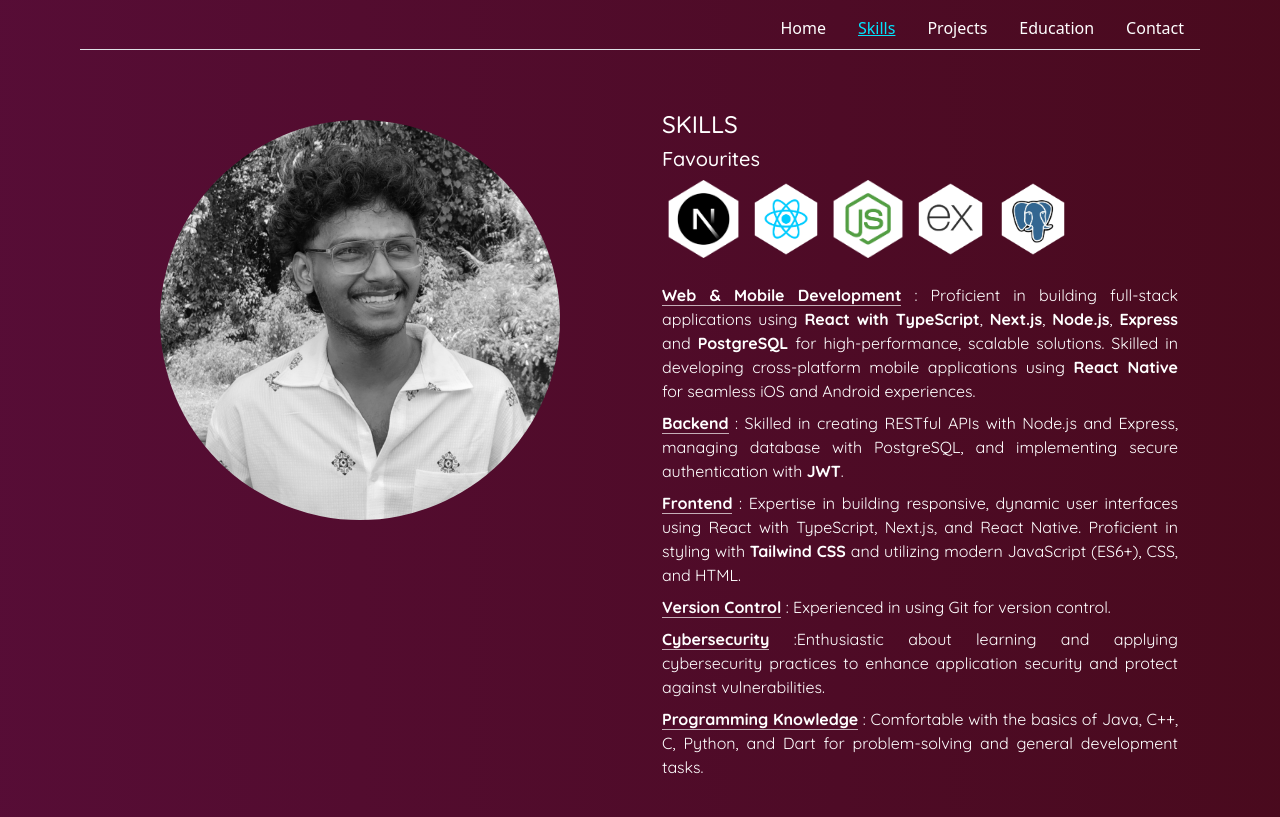
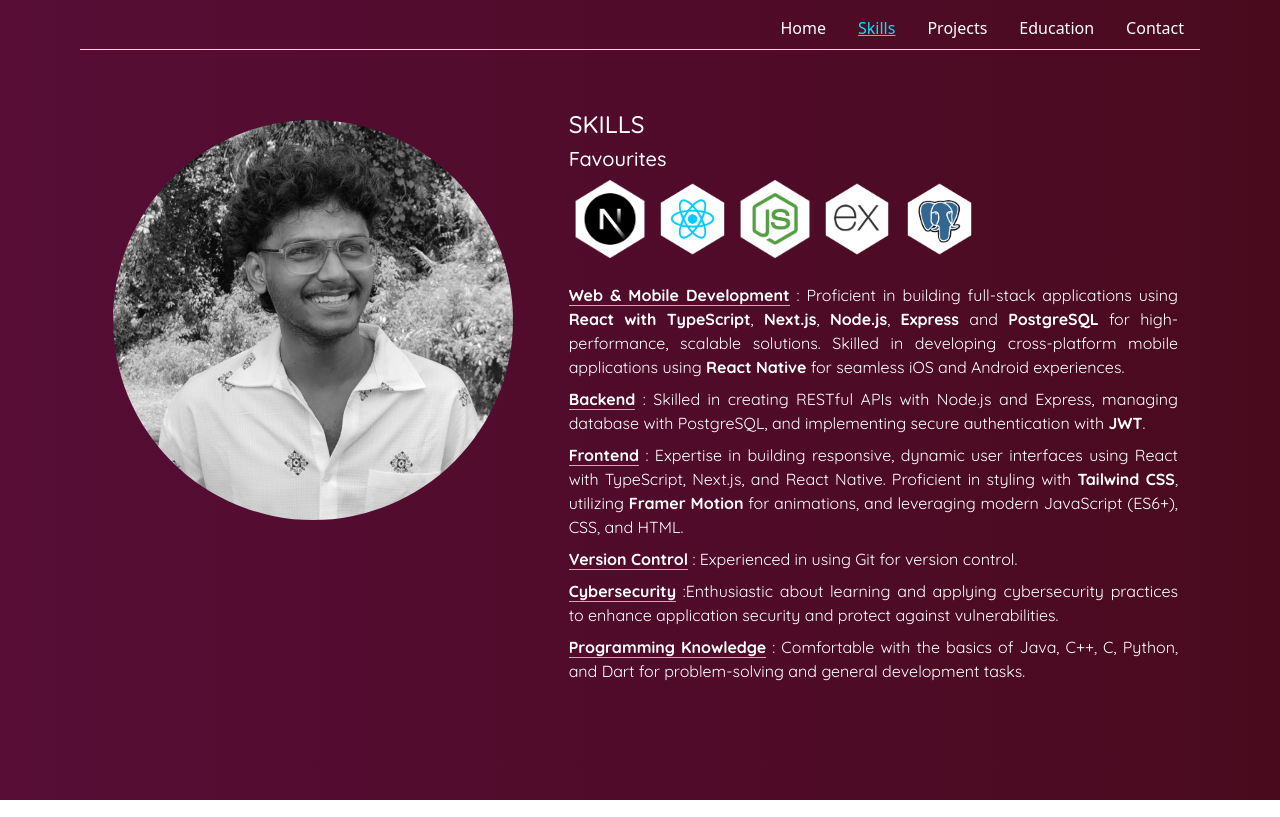
Before and after one commit to aravindvjn/profile, a React (Create React App) app: page / in a window 1280 px wide. Both pictures are taken after a click on the element "Skills". Built offline with nearby package versions, Linux system fonts and the light colour scheme.

Commit message:
feat: Framer motion

```diff
--- a/package.json
+++ b/package.json
@@ -8,6 +8,7 @@
     "@testing-library/react": "^13.4.0",
     "@testing-library/user-event": "^13.5.0",
     "bootstrap": "^5.3.3",
+    "framer-motion": "^12.0.5",
     "react": "^18.3.1",
     "react-dom": "^18.3.1",
     "react-scripts": "5.0.1",
--- a/src/component/Body.jsx
+++ b/src/component/Body.jsx
@@ -7,7 +7,7 @@ import Projects from './Projects'
 
 const Body = (props) => {
   return (
-    <div className='col-md-6 body-class'>
+    <div className='col-lg-7 body-class'>
       {props.renderPage === '1' && <Home />}
       {props.renderPage === '4' && <Education />}
       {props.renderPage === '5' && <Contact />}
--- a/src/component/Contact.jsx
+++ b/src/component/Contact.jsx
@@ -4,9 +4,11 @@ import gmailClr from "./assests/gmailClr.png";
 import whatsapp from "./assests/whatsapp.png";
 import linkedinClr from "./assests/linkedinClr.png";
 import instagram from "./assests/instagram.png";
+import Animation from "./Wrapper/Animation";
 
 const Contact = () => {
   return (
+    <Animation>
       <div className="home-content">
         <h4>
           <strong>CONTACT</strong>
@@ -55,6 +57,7 @@ const Contact = () => {
           </a>
         </div>
       </div>
+    </Animation>
   );
 };
 
--- a/src/component/Education.jsx
+++ b/src/component/Education.jsx
@@ -1,7 +1,9 @@
 import React from "react";
+import Animation from "./Wrapper/Animation";
 
 const Education = () => {
   return (
+    <Animation>
       <div className="home-content">
         <h4>
           <strong>EDUCATION</strong>
@@ -27,6 +29,7 @@ const Education = () => {
           Udemy
         </p>
       </div>
+    </Animation>
   );
 };
 
--- a/src/component/Home.jsx
+++ b/src/component/Home.jsx
@@ -3,10 +3,15 @@ import linkedin from "./assests/linkedin.png";
 import mail from "./assests/gmail.png";
 import Footer from "./Footer";
 import { useEffect, useState } from "react";
+import Animation from "./Wrapper/Animation";
 
 const Home = () => {
   const year = new Date().getFullYear() - 2003;
-  const texts = ["Full Stack Web Developer", "Cybersecurity Enthusiast", "React Native Developer"];
+  const texts = [
+    "Full Stack Web Developer",
+    "Cybersecurity Enthusiast",
+    "React Native Developer",
+  ];
   const [currentText, setCurrentText] = useState(texts[0]);
   const [isShocking, setIsShocking] = useState(false);
   let index = 0;
@@ -23,6 +28,7 @@ const Home = () => {
     return () => clearInterval(interval);
   }, []);
   return (
+    <Animation>
       <div className="home-content">
         <h4>
           <strong>Hai, I'm Aravind Vijayan</strong>
@@ -30,19 +36,20 @@ const Home = () => {
         <h5 className={isShocking ? "shock" : ""}>{currentText}</h5>
         <br />
         <p>
-        I am a passionate {year || 22} year old Full-Stack Web Developer skilled
-        in{" "}
+          I am a passionate {year || 22} year old Full-Stack Web Developer
+          skilled in{" "}
           <strong>
             React with TypeScript, Next.js, Node.js, Express.js, PostgreSQL, and
             Tailwind CSS
           </strong>
-        . With a strong foundation in both front-end and back-end technologies,
-        I build responsive, user-friendly web applications from concept to
-        deployment. While my expertise is in web development, I also have
-        experience with <strong>React Native</strong> for cross-platform mobile
-        development. As a <strong>Cybersecurity Enthusiast</strong>, I am also
-        exploring security practices to enhance application safety. My focus is
-        on creating seamless and efficient digital experiences while continually
+          . With a strong foundation in both front-end and back-end
+          technologies, I build responsive, user-friendly web applications from
+          concept to deployment. While my expertise is in web development, I
+          also have experience with <strong>React Native</strong> for
+          cross-platform mobile development. As a{" "}
+          <strong>Cybersecurity Enthusiast</strong>, I am also exploring
+          security practices to enhance application safety. My focus is on
+          creating seamless and efficient digital experiences while continually
           pushing the boundaries of innovation and best practices in web
           development.
         </p>
@@ -66,6 +73,7 @@ const Home = () => {
         </div>
         <Footer />
       </div>
+    </Animation>
   );
 };
 
--- a/src/component/Profile.jsx
+++ b/src/component/Profile.jsx
@@ -6,7 +6,7 @@ import profilePic from "./assests/profile.jpg";
 
 const Profile = () => {
   return (
-    <div className="col-md-6 profile-class">
+    <div className="col-md-5 profile-class">
       <div id="profile-pic">
         <img
           src={image640 || profilePic}
--- a/src/component/Projects.jsx
+++ b/src/component/Projects.jsx
@@ -1,8 +1,11 @@
 import React, { useState } from "react";
 import projects from "../Data/Data";
+import Animation from "./Wrapper/Animation";
+import { motion } from "framer-motion";
 const Projects = () => {
   const [getId, setGetId] = useState();
   return (
+    <Animation>
       <div className="home-content">
         <h4>
           <strong>PROJECTS</strong>
@@ -34,7 +37,15 @@ const Projects = () => {
                   </svg>
                 </div>
                 {index === getId && (
-                <div className="project-desc">
+                  <motion.div
+                    initial={{
+                      opacity: 0,
+                    }}
+                    animate={{
+                      opacity: 1,
+                    }}
+                    className="project-desc"
+                  >
                     <p>{project.content}</p>
                     <a
                       href={project.githubLink}
@@ -44,7 +55,7 @@ const Projects = () => {
                     >
                       Source Code
                     </a>
-                </div>
+                  </motion.div>
                 )}
               </div>
             );
@@ -52,6 +63,7 @@ const Projects = () => {
           {projects.length > 6 && <h6 id="scroll-down">Scroll down</h6>}
         </div>
       </div>
+    </Animation>
   );
 };
 
--- a/src/component/Skills.jsx
+++ b/src/component/Skills.jsx
@@ -4,8 +4,10 @@ import node from "./assests/node.png";
 import express from "./assests/express.png";
 import postgresql from "./assests/postgresql.png";
 import nextjs from "./assests/nextjs.png";
+import Animation from "./Wrapper/Animation";
 const Skills = () => {
   return (
+    <Animation>
       <div className="home-content">
         <h4>
           <span>SKILLS</span>
@@ -23,12 +25,11 @@ const Skills = () => {
           <p>
             <strong>Web & Mobile Development</strong> : Proficient in building
             full-stack applications using <span>React with TypeScript</span>,
-          <span> Next.js</span>,<span> Node.js</span>,{" "}
-          <span>Express</span> and
+            <span> Next.js</span>,<span> Node.js</span>, <span>Express</span>{" "}
+            and
             <span> PostgreSQL</span> for high-performance, scalable solutions.
             Skilled in developing cross-platform mobile applications using{" "}
-          <span>React Native</span> for seamless iOS and Android
-          experiences.
+            <span>React Native</span> for seamless iOS and Android experiences.
           </p>
           <p>
             <strong>Backend</strong> : Skilled in creating RESTful APIs with
@@ -36,10 +37,11 @@ const Skills = () => {
             implementing secure authentication with <span>JWT</span>.
           </p>
           <p>
-          <strong>Frontend</strong> : Expertise in building responsive, dynamic
-          user interfaces using React with TypeScript, Next.js, and React
-          Native. Proficient in styling with <span>Tailwind CSS </span>and
-          utilizing modern JavaScript (ES6+), CSS, and HTML.
+            <strong>Frontend</strong> : Expertise in building responsive,
+            dynamic user interfaces using React with TypeScript, Next.js, and
+            React Native. Proficient in styling with <span>Tailwind CSS</span>,
+            utilizing <span>Framer Motion</span> for animations, and leveraging
+            modern JavaScript (ES6+), CSS, and HTML.
           </p>
           <p>
             <strong>Version Control</strong> : Experienced in using Git for
@@ -57,6 +59,7 @@ const Skills = () => {
           </p>
         </div>
       </div>
+    </Animation>
   );
 };
 
--- /dev/null
+++ b/src/component/Wrapper/Animation.jsx
@@ -0,0 +1,11 @@
+import React from "react";
+import { motion } from "framer-motion";
+function Animation({ children }) {
+  return (
+    <motion.div initial={{ opacity: 0 }} animate={{ opacity: 1 }}>
+      {children}
+    </motion.div>
+  );
+}
+
+export default Animation;
--- a/src/component/styles/index.css
+++ b/src/component/styles/index.css
@@ -103,6 +103,7 @@ body {
 #profile-pic {
   display: flex;
   margin: 70px 0px;
+  margin-bottom: 10px;
   justify-content: center;
 }
 
```
Also changed, not shown: 1 other file (tests, documents, lock files or other folders). Lines whose indentation alone changed are shown as unchanged.
